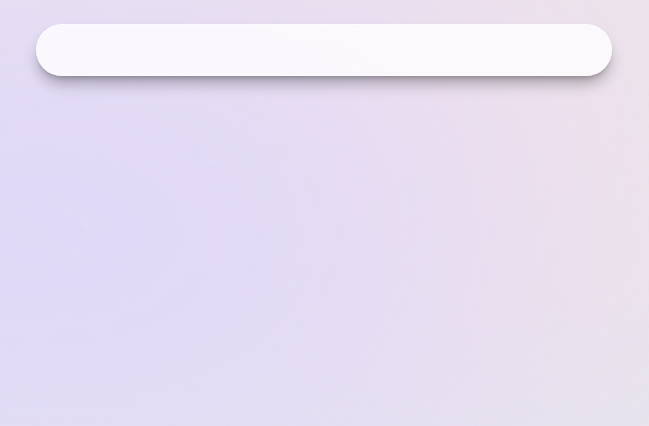
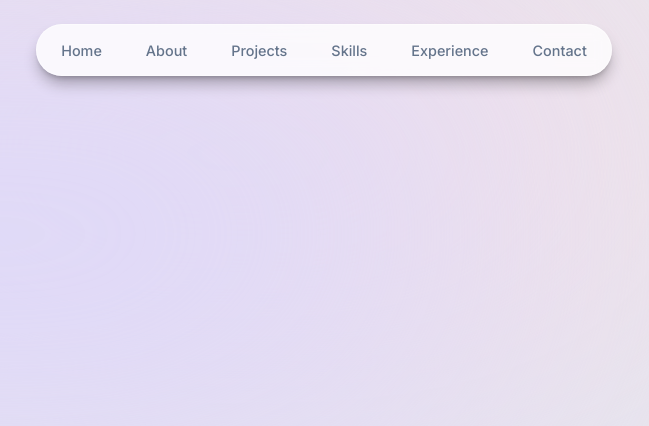
Before and after one commit to Harry-Leepz/personal-portfolio, a Next.js app: page / in a window 1280 px wide. Shown: the top 426 px of the page, without its empty margins (316-965 px from the left). Built offline with nearby package versions, Linux system fonts and the light colour scheme.

Commit message:
feat: enhance header with motion animations and nav links

```diff
--- a/components/header/header.tsx
+++ b/components/header/header.tsx
@@ -1,11 +1,43 @@
+"use client";
+
+import { motion } from "motion/react";
+
+import { navLinks } from "@/lib/data";
+import Link from "next/link";
+
 export default function Header() {
   return (
     <header className='z-[999] relative'>
-      <div
+      <motion.div
         className='fixed top-0 left-1/2 -translate-x-1/2 h-[4.5rem] w-full rounded-none border border-white
         border-opacity-40 bg-white bg-opacity-80 shadow-lg shadow-black/[0.3] backdrop-blur-[0.5rem]
         sm:top-6 sm:h-[3.25rem] sm:w-[36rem] sm:rounded-full'
+        initial={{ y: -300, x: "-50%", opacity: 0 }}
+        animate={{ y: 0, x: "-50%", opacity: 1 }}
       />
+
+      <nav className='flex fixed top-[0.15rem] left-1/2 h-12 -translate-x-1/2 py-2 sm:top-[1.7rem] sm:h-[inital] sm:py-0'>
+        <ul
+          className='flex w-[22.rem] flex-wrap items-center justify-center
+          gap-y-1 text-[0.9rem] font-medium text-slate-500 sm:w-[initial] sm:flex-nowrap sm:gap-5'
+        >
+          {navLinks.map((link) => (
+            <motion.li
+              key={link.hash}
+              className='h-3/4 flex items-center justify-center'
+              initial={{ y: -300, opacity: 0 }}
+              animate={{ y: 0, opacity: 1 }}
+            >
+              <Link
+                href={link.hash}
+                className='flex w-full items-center justify-center px-3 py-3 hover:text-slate-950 transition'
+              >
+                {link.name}
+              </Link>
+            </motion.li>
+          ))}
+        </ul>
+      </nav>
     </header>
   );
 }
```
